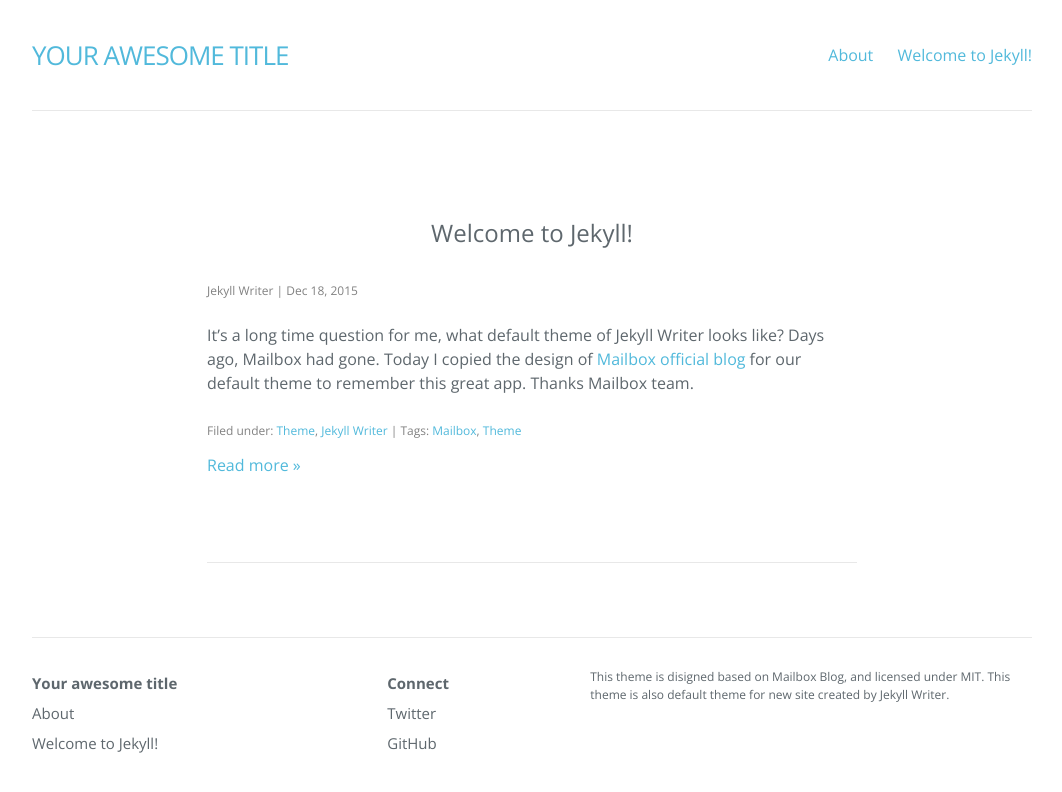
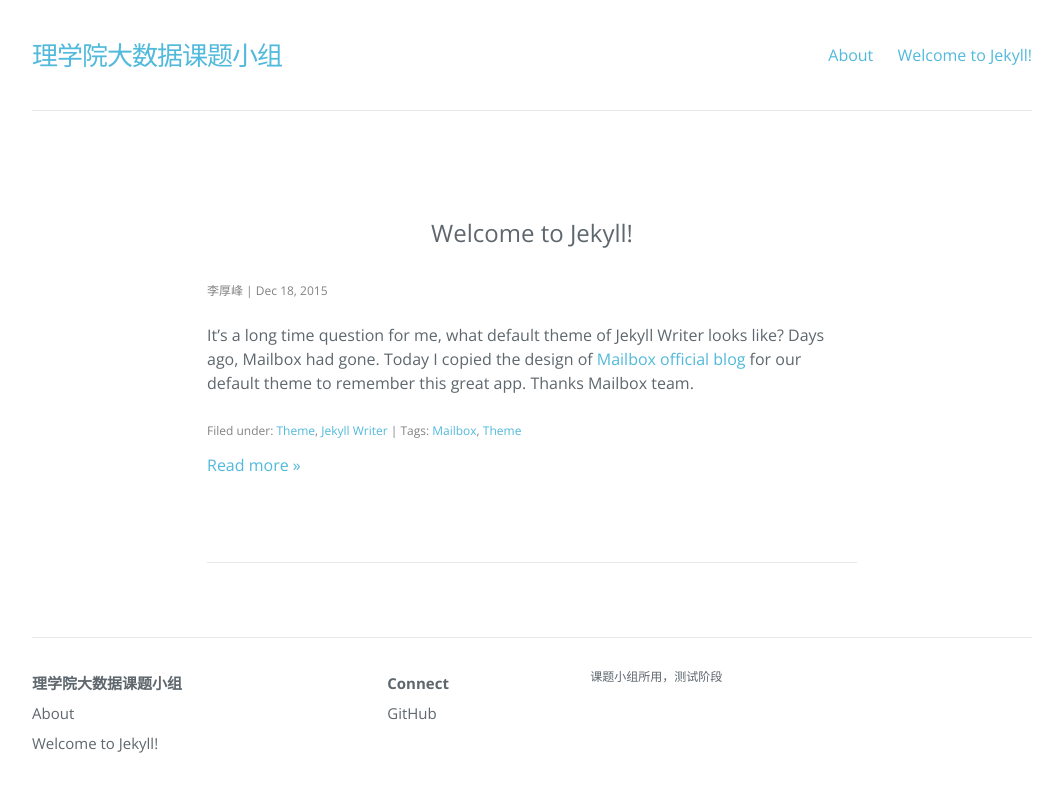
Before and after one commit to Genesis2011/Learn-BigData, a Jekyll site: the page built from index.html, in a window 1280 px wide. Shown: the top 792 px of the page, without its empty margins (108-1170 px from the left). Built offline with Jekyll 4.4.1, drawn with Linux system fonts in a browser that asks for light colours; nearby versions of some CDN libraries; the list of posts is cut into pages by our own code.

Commit message:
Update Configuration

```diff
--- a/_config.yml
+++ b/_config.yml
@@ -1,21 +1,12 @@
-# Welcome to Jekyll!
-#
-# This config file is meant for settings that affect your whole blog, values
-# which you are expected to set up once and rarely need to edit after that.
-# For technical reasons, this file is *NOT* reloaded automatically when you use
-# 'jekyll serve'. If you change this file, please restart the server process.
-
-# Site settings
-title: Your awesome title
-author: Jekyll Writer
-description: > # this means to ignore newlines until "baseurl:"
-  This theme is disigned based on Mailbox Blog, and licensed under MIT.
-  This theme is also default theme for new site created by Jekyll Writer.
-permalink: /:year/:month/:day/:title/
+# Created by Jekyll Writer
+title: 理学院大数据课题小组
+author: 李厚峰
+description: 课题小组所用，测试阶段
+permalink: '/:year/:month/:day/:title/'
 paginate: 6
-paginate_path: "/page/:num/"
-twitter_username: jekyllwriter
-github_username:  jekyllwriter
-gems: [jekyll-paginate]
+paginate_path: '/page/:num/'
+github_username: Genesis2011
+gems:
+  - jekyll-paginate
 markdown: kramdown
-baseurl: "/Learn-BigData"
+baseurl: /Learn-BigData
```
